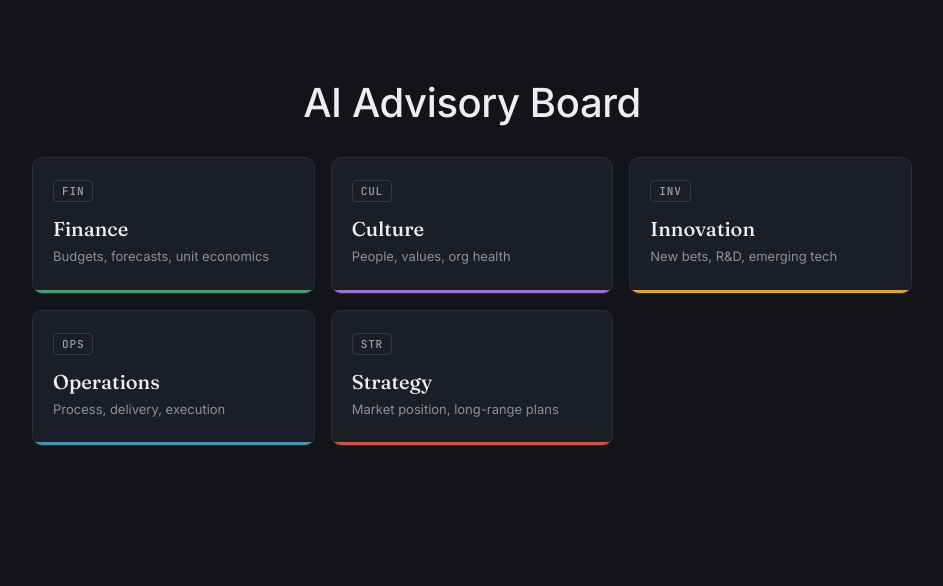
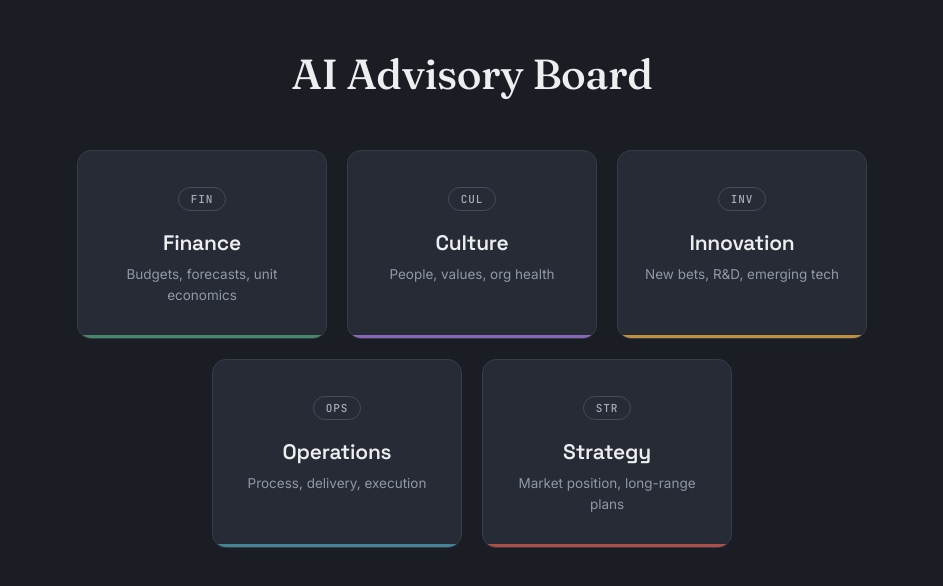
Before and after one commit to markobakic/ai-advisory-board, a React (Vite) app: page / in a window 1280 px wide. Shown: the top 586 px of the page, without its empty margins (168-1111 px from the left). Built offline with nearby package versions, Linux system fonts and the light colour scheme.

Commit message:
ui changed

```diff
--- a/src/index.css
+++ b/src/index.css
@@ -1,3 +1,5 @@
+@import url('https://fonts.googleapis.com/css2?family=Space+Grotesk:wght@500;600;700&display=swap');
+
 * {
   box-sizing: border-box;
 }
@@ -10,7 +12,7 @@ body,
 
 body {
   margin: 0;
-  background: #12141a;
+  background: #1a1d24;
   color: #edeef0;
   font-family: "Inter", sans-serif;
 }
@@ -24,6 +26,30 @@ button:focus {
   outline: none;
 }
 
+/* thin, natural scrollbars everywhere */
+* {
+  scrollbar-width: thin;
+  scrollbar-color: #3a3f4b transparent;
+}
+
+*::-webkit-scrollbar {
+  width: 7px;
+  height: 7px;
+}
+
+*::-webkit-scrollbar-track {
+  background: transparent;
+}
+
+*::-webkit-scrollbar-thumb {
+  background-color: #3a3f4b;
+  border-radius: 10px;
+}
+
+*::-webkit-scrollbar-thumb:hover {
+  background-color: #4a5060;
+}
+
 .page {
   min-height: 100vh;
   display: flex;
@@ -35,66 +61,74 @@ button:focus {
 
 .lobby-wrap {
   width: 100%;
-  max-width: 880px;
+  max-width: 900px;
   display: flex;
   flex-direction: column;
+  align-items: center;
+  text-align: center;
 }
-
 
 .eyebrow {
   font-family: "JetBrains Mono", monospace;
   font-size: 12px;
   letter-spacing: 0.12em;
   text-transform: uppercase;
-  color: #7c8290;
+  color: #8b91a0;
   margin-bottom: 12px;
 }
 
 .title {
-  font-family: "Inter", serif;
+  font-family: "Fraunces", serif;
   font-weight: 500;
-  font-size: 40px;
-  margin: 30px auto;
+  font-size: 42px;
+  margin: 0 0 50px;
   letter-spacing: -0.01em;
 }
 
 .subtitle {
-  color: #9aa0ac;
+  color: #a7adba;
   font-size: 15px;
   line-height: 1.6;
-  max-width: 560px;
-  margin-bottom: 40px;
+  max-width: 520px;
+  margin: 0 0 48px;
 }
 
 .grid {
-  display: grid;
-  grid-template-columns: repeat(auto-fit, minmax(230px, 1fr));
-  gap: 16px;
+  display: flex;
+  flex-wrap: wrap;
+  justify-content: center;
+  gap: 20px;
 }
 
 .plaque {
   position: relative;
-  text-align: left;
-  background: #1b1e26;
-  border: 1px solid #2a2e38;
-  border-radius: 10px;
-  padding: 22px 20px 26px;
+  display: flex;
+  flex-direction: column;
+  align-items: center;
+  text-align: center;
+  background: #262b35;
+  border: 1px solid #363c48;
+  border-radius: 14px;
+  padding: 36px 24px 32px;
   cursor: pointer;
-  transition: transform 0.15s ease, border-color 0.15s ease;
+  transition: transform 0.2s ease, border-color 0.2s ease, box-shadow 0.2s ease, background 0.2s ease;
   overflow: hidden;
   color: #edeef0;
   font-family: inherit;
-  width: 100%;
+  flex: 0 1 250px;
 }
 
 .plaque:hover {
-  transform: translateY(-2px);
+  transform: translateY(-4px);
   border-color: var(--accent);
+  background: #2a303c;
+  box-shadow: 0 12px 28px -12px var(--accent), 0 0 0 1px var(--accent) inset;
 }
 
 .plaque:hover .code-tag {
   color: var(--accent);
   border-color: var(--accent);
+  background: color-mix(in srgb, var(--accent) 14%, transparent);
 }
 
 .code-tag {
@@ -102,25 +136,27 @@ button:focus {
   font-family: "JetBrains Mono", monospace;
   font-size: 11px;
   letter-spacing: 0.08em;
-  border: 1px solid #333844;
-  border-radius: 4px;
-  padding: 3px 8px;
-  color: #9aa0ac;
-  margin-bottom: 14px;
-  transition: color 0.15s ease, border-color 0.15s ease;
+  border: 1px solid #454b59;
+  border-radius: 20px;
+  padding: 4px 12px;
+  color: #a7adba;
+  margin-bottom: 18px;
+  transition: color 0.2s ease, border-color 0.2s ease, background 0.2s ease;
 }
 
 .plaque-name {
-  font-family: "Fraunces", serif;
-  font-size: 20px;
-  font-weight: 500;
-  margin-bottom: 6px;
+  font-family: "Space Grotesk", sans-serif;
+  font-size: 21px;
+  font-weight: 600;
+  margin-bottom: 8px;
+  letter-spacing: -0.01em;
 }
 
 .plaque-tagline {
-  font-size: 13px;
-  color: #8b8f97;
-  line-height: 1.5;
+  font-size: 13.5px;
+  color: #9198a6;
+  line-height: 1.55;
+  max-width: 200px;
 }
 
 .plaque-bar {
@@ -129,6 +165,7 @@ button:focus {
   right: 0;
   bottom: 0;
   height: 3px;
+  opacity: 0.85;
 }
 
 /* Chat */
@@ -139,46 +176,53 @@ button:focus {
   display: flex;
   flex-direction: column;
   height: calc(100vh - 96px);
+  background: #1f232c;
+  border: 1px solid #303643;
+  border-radius: 22px;
+  padding: 26px 26px 18px;
+  box-shadow: 0 24px 60px -32px rgba(0, 0, 0, 0.65);
 }
 
 .chat-header {
   position: relative;
-  padding-bottom: 18px;
-  margin-bottom: 8px;
+  padding-bottom: 20px;
+  margin-bottom: 6px;
 }
 
 .back-btn {
   background: none;
   border: none;
-  color: #7c8290;
+  color: #8b91a0;
   font-size: 13px;
   font-family: "JetBrains Mono", monospace;
   cursor: pointer;
   padding: 0;
-  margin-bottom: 18px;
-  transition: color 0.15s ease;
+  margin-bottom: 20px;
+  transition: color 0.15s ease, transform 0.15s ease;
+  display: inline-block;
 }
 
 .back-btn:hover {
   color: #edeef0;
+  transform: translateX(-2px);
 }
 
 .chat-header-main {
   display: flex;
   align-items: center;
-  gap: 14px;
+  gap: 16px;
 }
 
 .chat-title {
-  font-family: "Fraunces", serif;
-  font-size: 22px;
-  font-weight: 500;
+  font-family: "Space Grotesk", sans-serif;
+  font-size: 21px;
+  font-weight: 600;
 }
 
 .chat-subtitle {
   font-size: 13px;
-  color: #8b8f97;
-  margin-top: 2px;
+  color: #9198a6;
+  margin-top: 3px;
 }
 
 .header-line {
@@ -186,24 +230,29 @@ button:focus {
   left: 0;
   right: 0;
   bottom: 0;
-  height: 2px;
-  opacity: 0.5;
+  height: 1px;
+  opacity: 0.4;
 }
 
 .messages {
   flex: 1;
   overflow-y: auto;
-  padding: 12px 2px;
+  padding: 16px 6px;
   display: flex;
   flex-direction: column;
   gap: 12px;
 }
 
 .empty-state {
-  color: #6b7280;
+  flex: 1;
+  display: flex;
+  align-items: center;
+  justify-content: center;
+  text-align: center;
+  color: #767c8a;
   font-size: 14px;
   line-height: 1.6;
-  padding: 24px 4px;
+  padding: 24px 40px;
 }
 
 .bubble-row {
@@ -221,88 +270,28 @@ button:focus {
 
 .bubble {
   max-width: 78%;
-  padding: 10px 14px;
-  border-radius: 10px;
+  padding: 11px 15px;
+  border-radius: 14px;
   font-size: 14.5px;
   line-height: 1.55;
   white-space: pre-wrap;
 }
 
-.bubble p {
-  margin: 0 0 0.75em;
-}
-
-.bubble h1,
-.bubble h2,
-.bubble h3,
-.bubble h4,
-.bubble h5,
-.bubble h6 {
-  margin: 0 0 0.75em;
-  font-weight: 600;
-}
-
-.bubble h1 { font-size: 1.2em; }
-.bubble h2 { font-size: 1.1em; }
-.bubble h3 { font-size: 1em; }
-
-.bubble ul,
-.bubble ol {
-  margin: 0 0 0.75em 1.2em;
-  padding: 0;
-}
-
-.bubble li {
-  margin: 0.3em 0;
-}
-
-.bubble blockquote {
-  margin: 0 0 0.75em;
-  padding: 0.75em 1em;
-  border-left: 3px solid rgba(255,255,255,0.18);
-  background: rgba(255,255,255,0.03);
-}
-
-.bubble code {
-  font-family: "JetBrains Mono", monospace;
-  font-size: 0.95em;
-  background: rgba(255,255,255,0.08);
-  padding: 0.18em 0.32em;
-  border-radius: 5px;
-}
-
-.bubble pre {
-  margin: 0 0 0.75em;
-  padding: 1em;
-  overflow-x: auto;
-  background: rgba(255,255,255,0.06);
-  border-radius: 10px;
-}
-
-.bubble a {
-  color: #7aa6ff;
-  text-decoration: underline;
-}
-
-.bubble hr {
-  border: none;
-  border-top: 1px solid rgba(255,255,255,0.12);
-  margin: 1em 0;
-}
-
 .bubble-user {
-  background: #252a34;
+  background: #333a47;
   color: #edeef0;
+  border-bottom-right-radius: 4px;
 }
 
 .bubble-agent {
-  background: #1b1e26;
+  background: #262b35;
   border: 1px solid;
   color: #edeef0;
+  border-bottom-left-radius: 4px;
 }
 
 .bubble-error {
-  background: #2a1414;
+  background: #2e1a1a;
   border: 1px solid #5a2a2a;
   color: #e8b4b0;
 }
@@ -333,52 +322,70 @@ button:focus {
   }
 }
 
+/* Composer-style input, pill container holding textarea + send button */
+
 .input-row {
   display: flex;
-  gap: 10px;
+  gap: 8px;
   align-items: flex-end;
-  padding-top: 14px;
+  padding: 10px 10px 10px 18px;
+  margin-top: 12px;
+  background: #262c36;
+  border: 1px solid #383e4b;
+  border-radius: 24px;
+  transition: border-color 0.2s ease, box-shadow 0.2s ease;
+}
+
+.input-row:focus-within {
+  border-color: #5a6072;
+  box-shadow: 0 0 0 3px rgba(255, 255, 255, 0.04);
 }
 
 .input-row textarea {
   flex: 1;
   resize: none;
-  background: #1b1e26;
-  border: 1px solid #2a2e38;
-  border-radius: 8px;
+  background: transparent;
+  border: none;
   color: #edeef0;
   font-family: inherit;
   font-size: 14.5px;
-  padding: 12px 14px;
-  line-height: 1.4;
+  padding: 10px 0;
+  line-height: 1.45;
   max-height: 140px;
 }
 
 .send-btn {
   border: none;
-  border-radius: 8px;
-  padding: 12px 20px;
+  border-radius: 18px;
+  padding: 11px 22px;
   color: #12141a;
   font-weight: 600;
   font-size: 14px;
   cursor: pointer;
-  transition: filter 0.15s ease;
+  transition: filter 0.15s ease, transform 0.1s ease;
+  flex-shrink: 0;
 }
 
-.send-btn:hover {
+.send-btn:hover:not(:disabled) {
   filter: brightness(1.12);
+  transform: translateY(-1px);
 }
 
 .send-btn:disabled {
-  opacity: 0.5;
+  opacity: 0.4;
   cursor: default;
 }
 
 @media (max-width: 600px) {
   .page {
-    padding: 24px 16px;
+    padding: 20px 12px;
   }
   .title {
     font-size: 32px;
   }
+  .chat-wrap {
+    padding: 18px 16px 14px;
+    border-radius: 16px;
+    height: calc(100vh - 40px);
+  }
 }
--- a/src/pages/Chat.jsx
+++ b/src/pages/Chat.jsx
@@ -49,7 +49,7 @@ export default function Chat() {
     <div className="chat-wrap">
       <div className="chat-header">
         <button className="back-btn" onClick={() => navigate("/")}>
-          ← Tabla
+          ← Nazad
         </button>
         <div className="chat-header-main">
           <div className="code-tag" style={{ borderColor: agent.color, color: agent.color }}>
```
